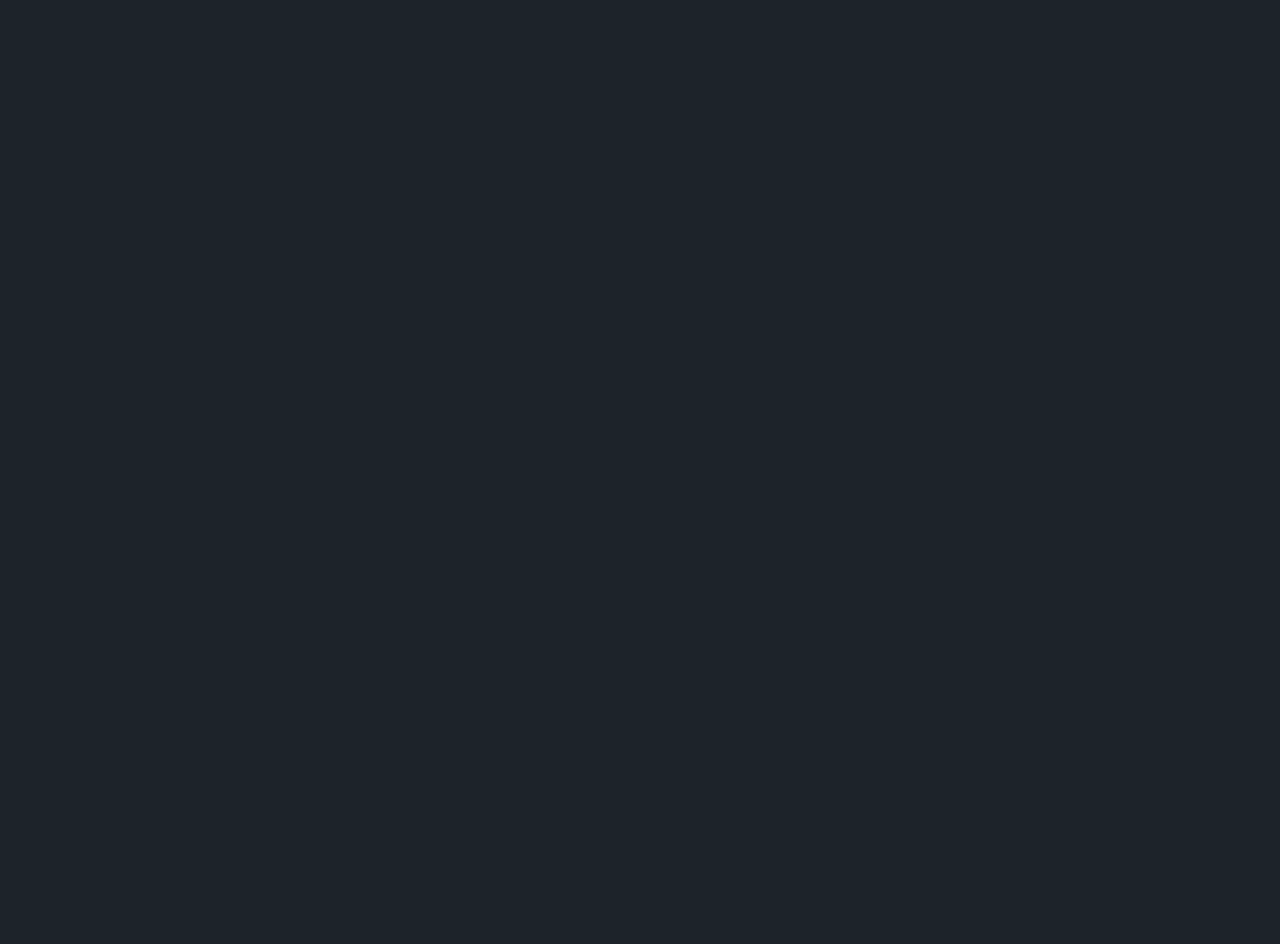
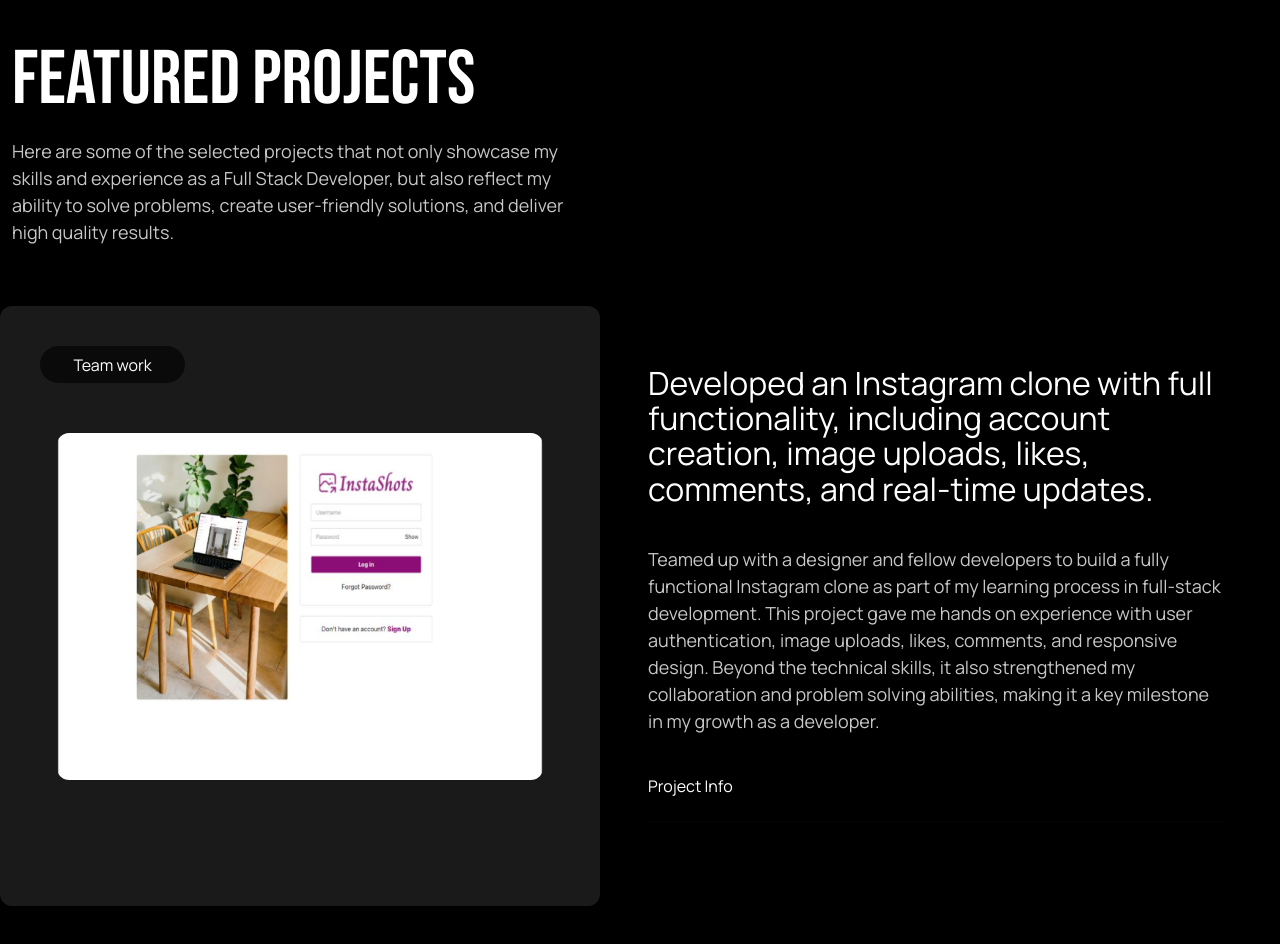
Before and after one commit to Joseph-web-create/GD-portfolio, a React (Vite) app in the folder frontend/: page / in a window 1280 px wide. Shown: the part 1000-1944 px from the top of the page. Before the commit the page ends 936 px from the top, so only its background shows below. Built offline with nearby package versions, Linux system fonts and the light colour scheme.

Commit message:
Project section

```diff
--- a/frontend/src/App.css
+++ b/frontend/src/App.css
@@ -4,7 +4,11 @@
 @import "tailwindcss";
 
 @plugin "daisyui" {
-  themes: dark --default
+  themes: light --default
+}
+
+body{
+  scroll-behavior: smooth;
 }
 
 .inter {
@@ -21,4 +25,7 @@
 
 .manrope{
   font-family: "Manrope", sans-serif;
+  font-optical-sizing: auto;
+    font-weight: 400;
+    font-style: normal;
 }
--- a/frontend/src/components/Header.jsx
+++ b/frontend/src/components/Header.jsx
@@ -10,7 +10,7 @@ function Header() {
   };
   return (
     <div className="mx-auto max-w-[1440px] ">
-      <div className="flex justify-between items-center lg:py-6 px-3 py-6 text-[#C7C7C7] relative">
+      <div className="flex justify-between items-center lg:py-6 px-3 py-6 text-[#C7C7C7] relative ">
         <h1 className="bebas-neue-regular text-[32px] hover:text-[#BBBBBB] cursor-pointer">
           Joseph ThankGod
         </h1>
@@ -73,7 +73,7 @@ function Header() {
 
       <div className="flex items-center flex-col lg:flex-row  justify-between w-full lg:px-12 lg:py-6 px-3 mt-6">
         <div>
-          <h1 className="bebas-neue-regular lg:text-[101px] text-[57px] lg:leading-[90px] leading-[65px]">
+          <h1 className="bebas-neue-regular lg:text-[101px] text-[57px] lg:leading-[90px] leading-[65px] text-[#FFFFFF]">
             HI, I AM <br /> JOSEPH THANKGOD
           </h1>
           <p className="text-[#C7C7C7] manrope text-[16px] lg:text-[18px]">
--- /dev/null
+++ b/frontend/src/components/ProjectSection.jsx
@@ -0,0 +1,57 @@
+import instashot from "../assets/project1.png";
+function ProjectSection() {
+  return (
+    <div className="mx-auto max-w-[1440px] py-10">
+      <div className="lg:w-[600px] w-[343px] px-3" id="work">
+        <h2 className="lg:text-[76px] text-[43px] bebas-neue-regular text-[#FFFFFF]">
+          Featured Projects
+        </h2>
+        <p className="text-[#C7C7C7] manrope text-[16px] lg:text-[18px]">
+          Here are some of the selected projects that not only showcase my
+          skills and experience as a Full Stack Developer, but also reflect my
+          ability to solve problems, create user-friendly solutions, and deliver
+          high quality results.
+        </p>
+      </div>
+
+      <div className="mt-15">
+        <div className="flex lg:flex-row flex-col items-center gap-[48px]">
+          <div className="w-[80%] h-[343px] lg:w-[600px] lg:h-[600px] bg-[#1A1A1A] flex flex-col justify-center items-start lg:items-center rounded-[12px] relative gap-5 ">
+            <div className="flex items-center justify-center lg:w-[145px] lg:h-[37px] bg-[#0A0A0A] rounded-[100px] relative lg:absolute top-0 left-0 lg:top-10 lg:left-10">
+              <p className="text-[#FFFFFF] manrope text-center ">Team work</p>
+            </div>
+
+            <img
+              src={instashot}
+              alt="Instashort"
+              className="lg:w-[486px] lg:h-[347px] object-center w-[343px] h-[343px] rounded-[12px] mx-auto lg:mx-0"
+            />
+          </div>
+
+          <div className="lg:w-[576px] lg:h-[480px] manrope flex flex-col justify-between">
+            <h2 className="text-[#FFFFFF] lg:text-[32px] leading-[110%]">
+              Developed an Instagram clone with full functionality, including
+              account creation, image uploads, likes, comments, and real-time
+              updates.
+            </h2>
+            <p className="text-[#C7C7C7] text-[16px] lg:text-[18px] ">
+              Teamed up with a designer and fellow developers to build a fully
+              functional Instagram clone as part of my learning process in
+              full-stack development. This project gave me hands on experience
+              with user authentication, image uploads, likes, comments, and
+              responsive design. Beyond the technical skills, it also
+              strengthened my collaboration and problem solving abilities,
+              making it a key milestone in my growth as a developer.
+            </p>
+            <div>
+              <p className="text-[16px] text-[#FFFFFF]">Project Info</p>
+              <div className="divider" />
+            </div>
+          </div>
+        </div>
+      </div>
+    </div>
+  );
+}
+
+export default ProjectSection;
--- a/frontend/src/pages/HomePage.jsx
+++ b/frontend/src/pages/HomePage.jsx
@@ -1,12 +1,15 @@
 import { Link } from "react-router";
 import Header from "../components/Header";
+import ProjectSection from "../components/ProjectSection";
 
 const HomePage = () => {
   return (
-    <div>
+    <>
       <Header />
-      <div className="divider"/>
-    </div>
+      <div className="divider mt-10 mb-10" />
+
+      <ProjectSection />
+    </>
   );
 };
 
```
Also changed, not shown: frontend/src/assets/project1.png (added).
